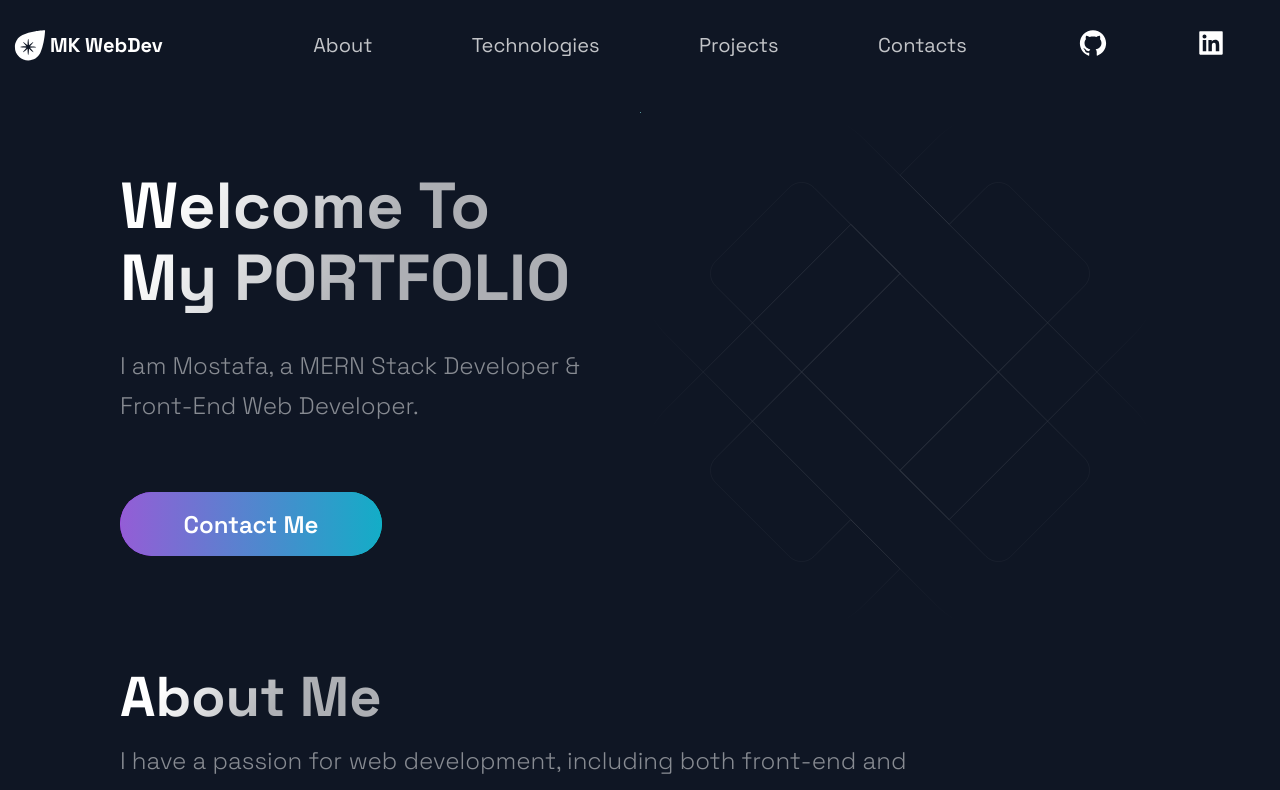
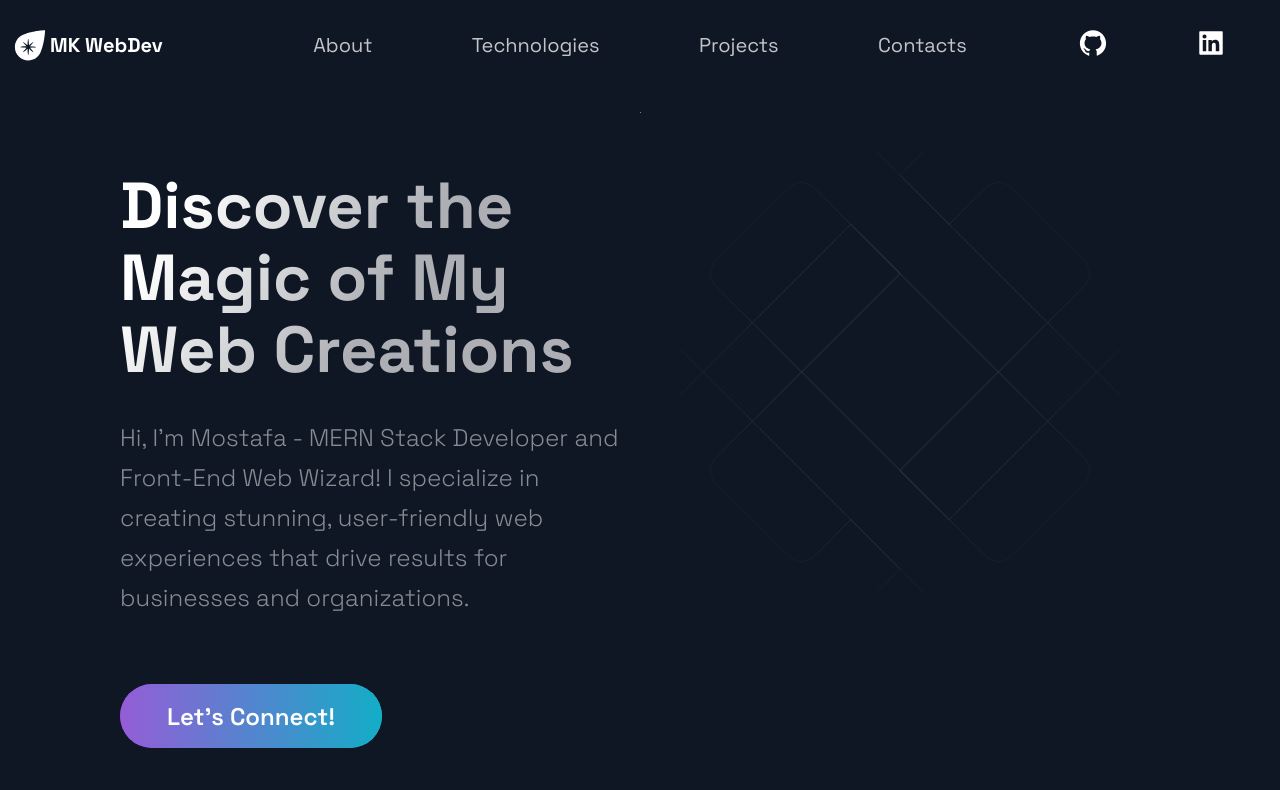
Before and after one commit to mostafakamal22/nextjs-portfolio, a Next.js app: page / in a window 1280 px wide. Shown: the top 790 px of the page. Built offline with nearby package versions, Linux system fonts and the light colour scheme.

Commit message:
improve hero section phrases

```diff
--- a/src/components/Hero/Hero.tsx
+++ b/src/components/Hero/Hero.tsx
@@ -34,17 +34,22 @@ const Hero = ({ startAnimation }: HeroProps) => {
     <Section row nopadding>
       <LeftSection startAnimation={startAnimation}>
         <SectionTitle main>
-          Welcome To <br />
-          My PORTFOLIO
+          Discover the
+          <br />
+          Magic of My
+          <br />
+          Web Creations
         </SectionTitle>
 
         <SectionText>
-          I am Mostafa, a MERN Stack Developer & Front-End Web Developer.
+          Hi, I'm Mostafa - MERN Stack Developer and Front-End Web Wizard! I
+          specialize in creating stunning, user-friendly web experiences that
+          drive results for businesses and organizations.
         </SectionText>
 
         <Button>
           <a style={{ color: "white" }} href="#contacts" onClick={handleClick}>
-            Contact Me
+            Let's Connect!
           </a>
         </Button>
       </LeftSection>
```
